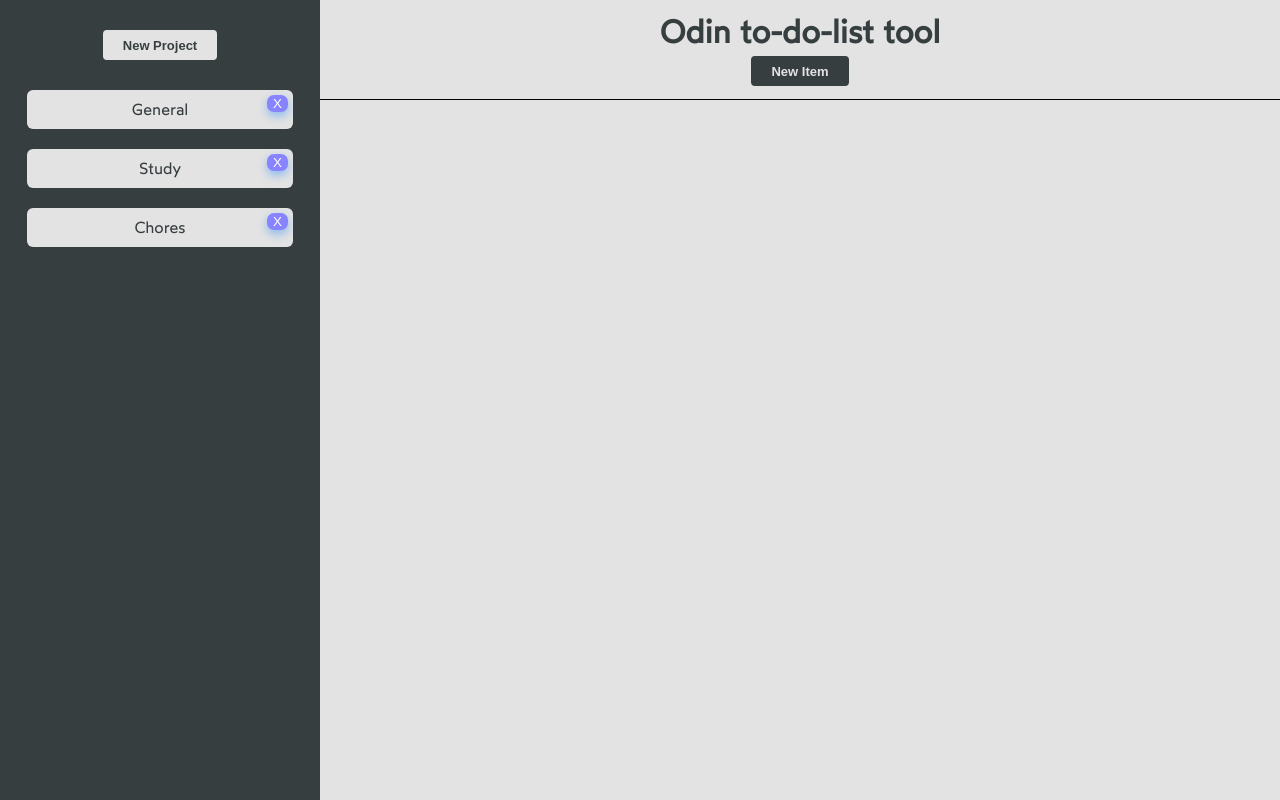
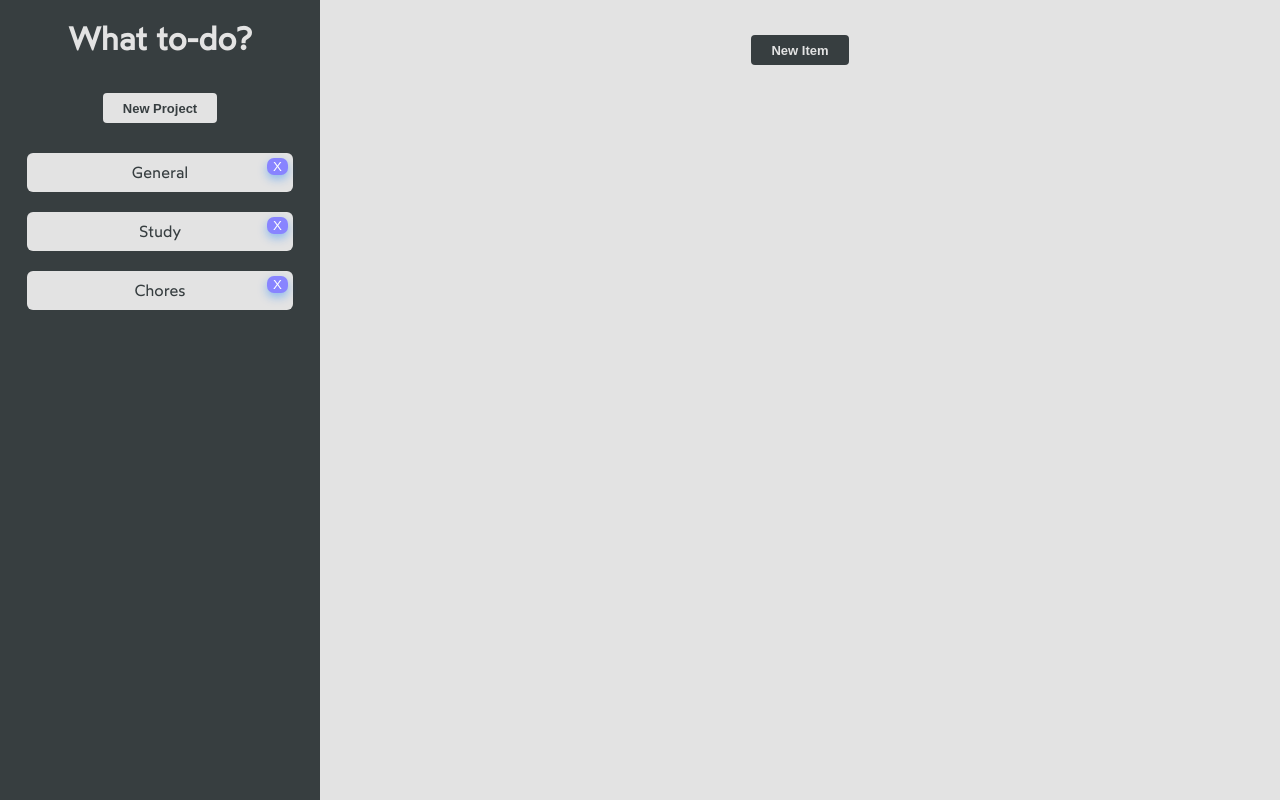
Before and after one commit to VaHerinckx/odin-to-do-list, a website built with webpack: page dist/index.html in a window 1280 px wide. Built offline with nearby package versions, Linux system fonts and the light colour scheme.

Commit message:
Working version
Improvements left to do in the future:
- Priority coloring
- Due date coloring
- Overall design

```diff
--- a/src/interface.js
+++ b/src/interface.js
@@ -13,16 +13,16 @@
 
 function generateBaseInterface () {
   var container = document.querySelector(".content");
-  var headerContainer = createElementClass("div", "header", "");
+  // var headerContainer = createElementClass("div", "header", "");
   var sideBarContainer = createElementClass("div", "side-bar", "");
   var pageTitle = gnPageTitle();
   var newItemButton = gnNewItemButton();
   var newProjectButton = gnNewProjectButton();
   var projectsContainer = gnProjectsContainer();
   var notesContainer = gnNotesContainer();
-  appendChildren(headerContainer, [pageTitle, newItemButton])
-  appendChildren(sideBarContainer, [newProjectButton, projectsContainer])
-  appendChildren(container, [headerContainer, sideBarContainer, notesContainer]);
+  // appendChildren(headerContainer, [pageTitle, newItemButton])
+  appendChildren(sideBarContainer, [pageTitle, newProjectButton, projectsContainer])
+  appendChildren(container, [sideBarContainer, newItemButton, notesContainer]);
 }
 
 function gnInterfaceContainer() {
@@ -31,7 +31,7 @@
 }
 
 function gnPageTitle() {
-  var pageTitle = createElementClass("h1", "page-title", "Odin to-do-list tool");
+  var pageTitle = createElementClass("h1", "page-title", "What to-do?");
   return pageTitle;
 }
 
--- a/src/styles.css
+++ b/src/styles.css
@@ -45,7 +45,7 @@
 
 /* GROUP FORMATTING */
 
-.delete-project-button, .edit-button, .delete-button, .show-more-button, .show-less-button, .close-new-note-dialog, .close-new-project-dialog {
+.delete-project-button, .edit-button, .delete-button, .show-more-button, .show-less-button, .close-new-note-dialog, .close-new-project-dialog, .close-edit-note-dialog {
   display: inline-block;
   outline: 0;
   cursor: pointer;
@@ -77,6 +77,16 @@
   color: var(--white);
   grid-column: 1;
   grid-row: 1 / 3;
+}
+
+.page-title {
+  text-align: center;
+  color: var(--white);
+  margin: 0;
+  margin-bottom: 5px;
+  margin-top: 20px;
+  /* grid-column: 2/3;
+  grid-row: 1; */
 }
 
 .new-project {
@@ -131,28 +141,14 @@
 
 /* HEADER FORMATTING */
 
-.header {
-  grid-column: 2/3;
-  grid-row: 1;
-  display: flex;
-  flex-direction: column;
-  align-items: center;
-  justify-content: center;
-  border-bottom: 1px solid black;
-}
-
-.page-title {
-  text-align: center;
-  color: var(--onyx);
-  margin: 0;
-  margin-bottom: 5px;
-  /* grid-column: 2/3;
-  grid-row: 1; */
-}
-
 .new-item {
   /* margin-top: 30px;
   margin-bottom: 30px; */
+  margin: auto;
+  display: flex;
+  justify-content: center;
+  align-items: center;
+  max-width: 30%;
   background-color: var(--onyx);
   align-self: center;
   color: var(--white);
@@ -251,6 +247,13 @@
 
 
 /* Dialog formatting */
+.new-project-form-container {
+  display: flex;
+  gap: 10px;
+  align-items: center;
+}
+
+
 .form-container {
   display: flex;
   flex-direction: column;
```
Also changed, not shown: dist/main.js, 1 other file.
